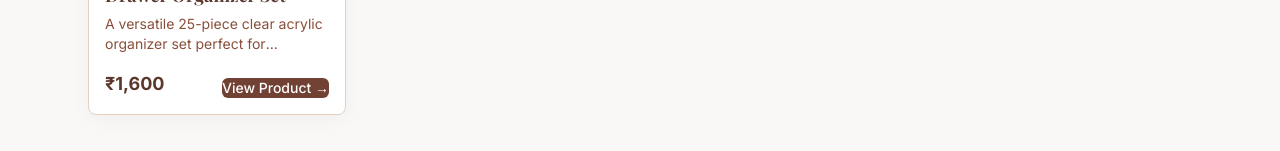
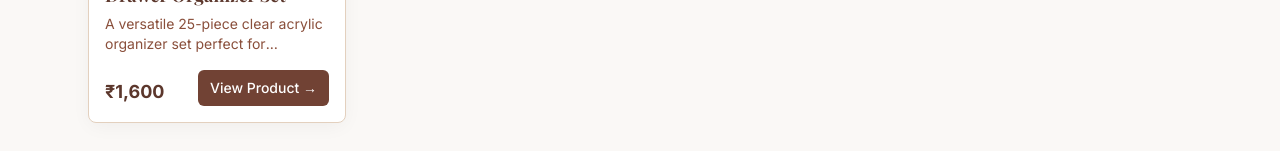
Before and after one commit to chahankar-arya04/elevated-living, a Next.js app: page /products in a window 1280 px wide. Shown: the part 649-800 px from the top of the page. Built offline with nearby package versions, Linux system fonts and the light colour scheme; a web font is replaced by a local one.

Commit message:
Fix affiliate button type

```diff
--- a/components/ui/AffiliateButton.tsx
+++ b/components/ui/AffiliateButton.tsx
@@ -6,7 +6,7 @@ import Link from 'next/link';
 interface AffiliateButtonProps extends React.AnchorHTMLAttributes<HTMLAnchorElement> {
   product: Product;
   variant?: 'default' | 'outline';
-  size?: 'default' | 'lg';
+  size?: 'default' | 'sm' | 'lg';
 }
 
 export function AffiliateButton({
@@ -27,6 +27,7 @@ export function AffiliateButton({
 
   const sizes = {
     default: "h-10 px-4 py-2",
+    sm: "h-9 rounded-md px-3",
     lg: "h-12 px-8 py-3 text-base",
   };
 
```
